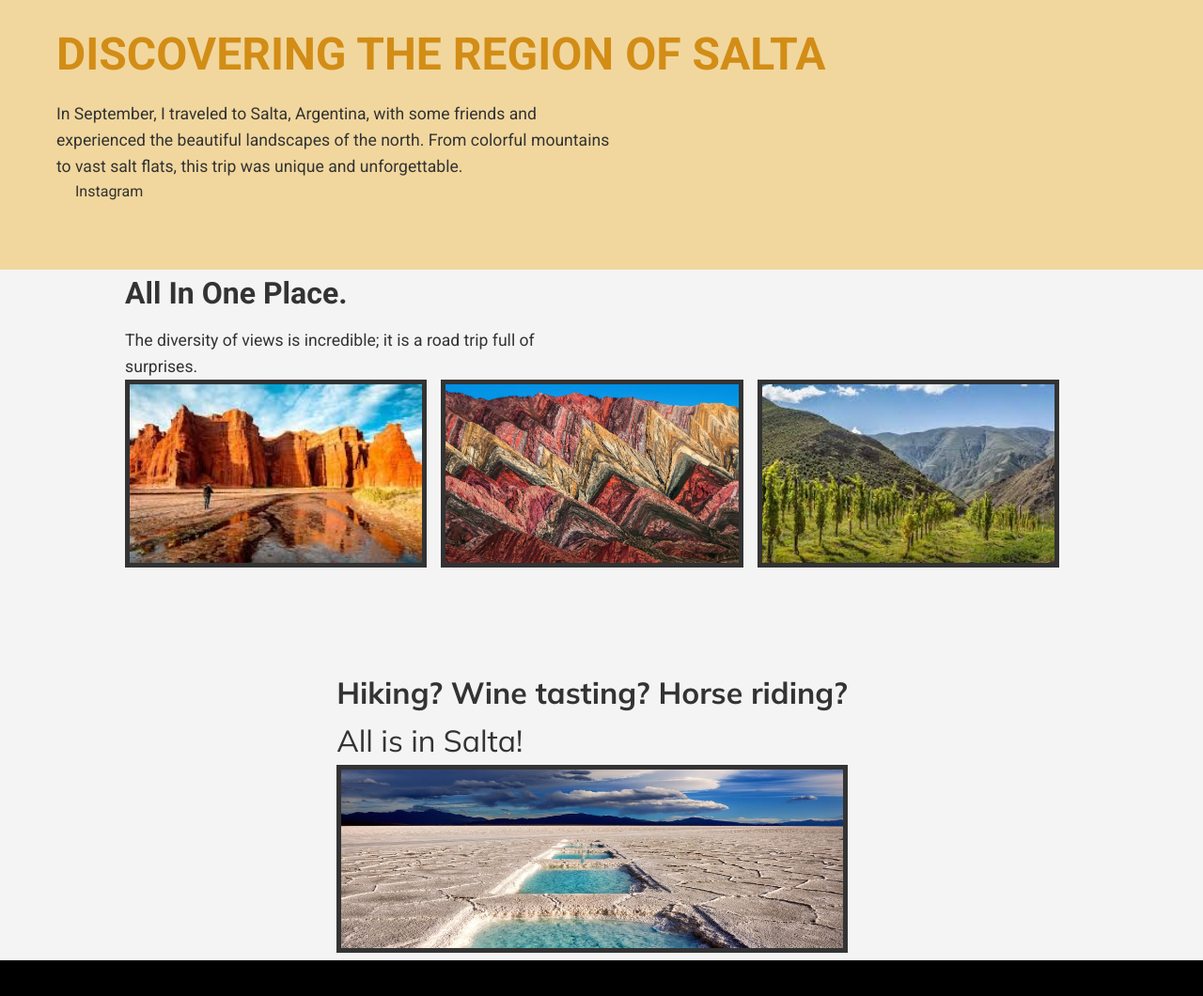
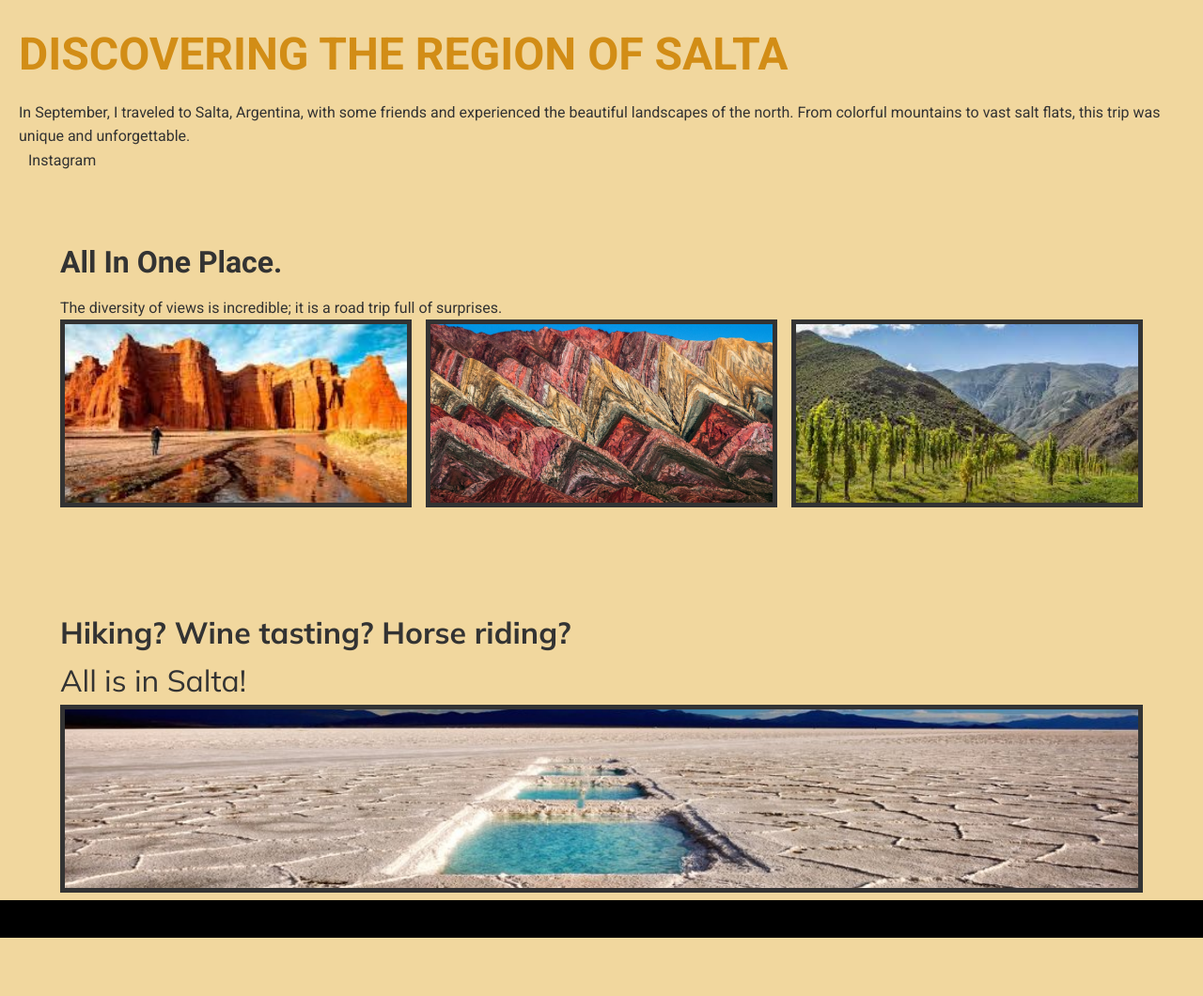
Before and after one commit to ElsaE12/try2, a plain HTML site: page index.html in a window 1280 px wide. Shown: the whole page at 94% size. After the commit the page ends 998 px from the top, so only its background shows below. Drawn offline with Linux system fonts and the light colour scheme.

Commit message:
Update styles.css

```diff
--- a/css/styles.css
+++ b/css/styles.css
@@ -14,16 +14,17 @@ body {
     line-height: 1.6;
 }
 
-/* Section alignment consistency */
-.section {
-    max-width: 1200px; /* Consistent max width for all sections */
-    margin-left: auto;
-    margin-right: auto;
-    padding-left: 20px; /* Consistent padding */
-    padding-right: 20px;
+/* Container with 12-column grid */
+.container {
+    max-width: 100%;
+    padding: 0 5%;
+    margin: 0 auto;
+    display: grid;
+    grid-template-columns: repeat(12, 1fr);
+    gap: 20px;
 }
 
-/* Styling for the header section */
+/* Header */
 .header {
     grid-column: span 12;
     text-align: left;
@@ -39,39 +40,20 @@ body {
     color: #d28d16;
 }
 
-.description {
-    font-size: 1.1em;
-    color: #333;
-    max-width: 600px;
-    text-align: left;
+.header p {
+    grid-column: span 6;
 }
 
-/* Link styles */
-a {
+.header a {
+    margin-left: 10px;
     color: #333;
     text-decoration: none;
     transition-property: color;
     transition-duration: 0.3s;
 }
 
-/* Shift Instagram link slightly to the right */
-.header a {
-    margin-left: 20px; /* Adjusted to slightly move the Instagram link */
-}
-
-a:hover {
+.header a:hover {
     color: #555;
-}
-
-/* Main container grid */
-.container {
-    max-width: 100%;
-    padding: 0;
-    margin: 0 auto;
-    display: grid;
-    grid-template-columns: repeat(12, 1fr);
-    gap: 20px;
-    background-color: #f4f4f4;
 }
 
 /* First Section */
@@ -79,35 +61,25 @@ a:hover {
     grid-column: span 12;
     margin-bottom: 50px;
     text-align: left;
-    padding-left: 0;
 }
 
-/* Ensure text wrapping for the h2 and description in the first section */
 .first-section h2 {
     font-size: 2em;
     margin-bottom: 10px;
     text-transform: capitalize;
     color: #333;
-    max-width: 400px; /* Wrapping title */
-    word-wrap: break-word;
-}
-
-.first-section p.description {
-    max-width: 500px; /* Wrapping paragraph */
-    word-wrap: break-word;
 }
 
 .first-section p {
+    grid-column: span 6;
     color: #333;
-    text-align: left;
 }
 
-/* Flexbox Image Grid */
+/* Image Grid */
 .image-grid {
     display: flex;
     justify-content: space-between;
     gap: 15px;
-    padding: 0;
 }
 
 .image-item {
@@ -115,7 +87,6 @@ a:hover {
     position: relative;
 }
 
-/* Image Styles */
 .image-item img {
     width: 100%;
     height: 200px;
@@ -125,20 +96,9 @@ a:hover {
     transition-duration: 0.3s;
 }
 
-/* Hover Effects on Images */
 .image-item img:hover {
     transform: scale(1.05);
     border-radius: 10px;
-}
-
-/* Center the last image and give it a border */
-.centered {
-    text-align: left;
-    margin: 0;
-}
-
-.centered img {
-    border: 5px solid #333;
 }
 
 /* Final Section */
@@ -146,17 +106,15 @@ a:hover {
     grid-column: span 12;
     text-align: left;
     margin-top: 30px;
-    padding-left: 0;
 }
 
 .final-section h2, .final-section p {
     font-family: 'Mulish', sans-serif;
     font-size: 2em;
     color: #333;
-    text-align: left;
 }
 
-/* Footer Styles */
+/* Footer */
 .footer {
     grid-column: span 12;
     background-color: #000000;
@@ -182,4 +140,8 @@ a:hover {
     .image-item img {
         height: auto;
     }
+
+    p.description {
+        font-size: 0.9em;
+    }
 }
```
